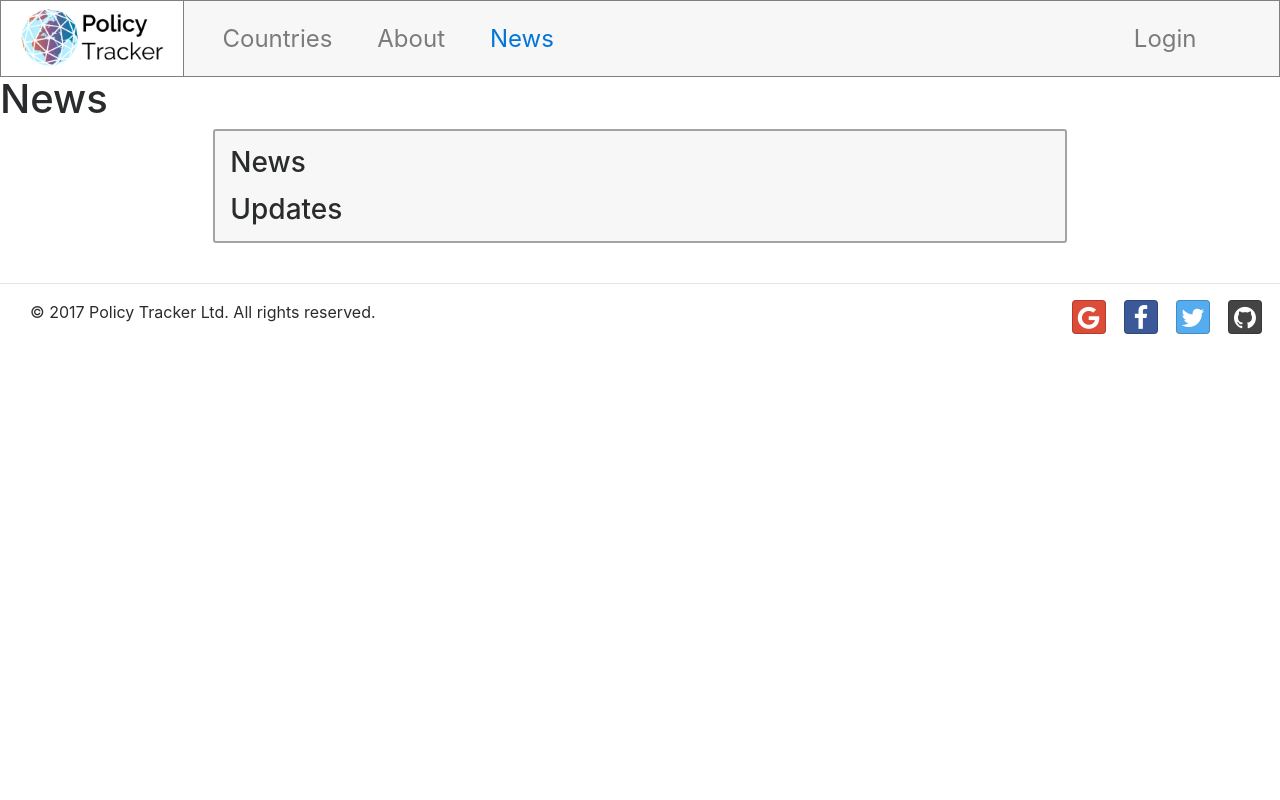
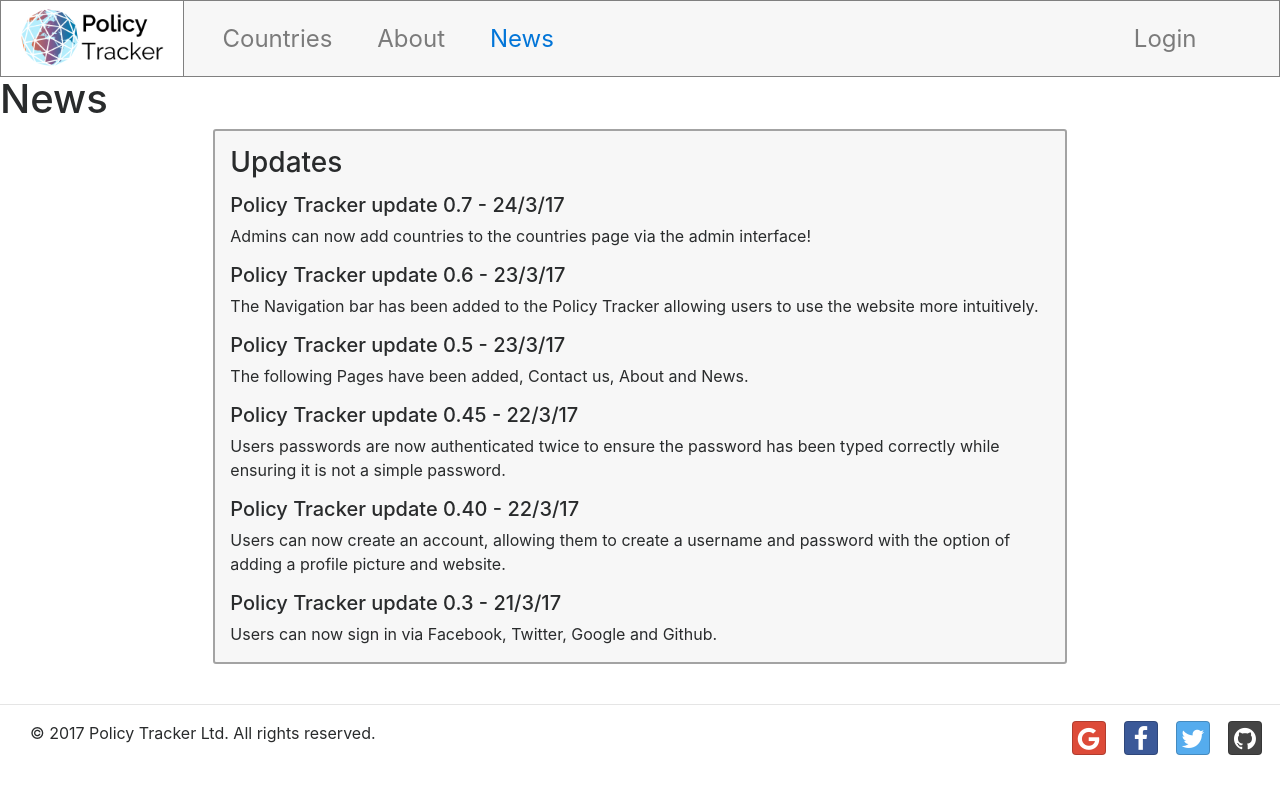
Before and after one commit to cwatson-dev/policy-tracker, a Django app: page /news/ in a window 1280 px wide. Run offline with Django 3.2, Linux system fonts and the light colour scheme; some libraries are stand-ins or nearby versions.

Commit message:
updated news and added contact us to bottom of homepage text

```diff
--- a/templates/policy_tracker/home.html
+++ b/templates/policy_tracker/home.html
@@ -95,7 +95,7 @@
 					<div class="col-md-10 offset-md-1 text-center description">
 						<h4>Welcome to Policy Tracker! Our aim is to provide users with an environment where they can add, update and follow the policies and promises of governing bodies from around the world.</h4>
 						<br/>
-						<h4>Users are also able to add new Countries; if they find that the website isn't yet covering enough governments. For more info and a detailed <a href="{% url 'faq' %}">FAQs</a> section, check out both the <a href="{% url 'about' %}">About</a> page and <a href="{% url 'news' %}">News</a> page.</h4>
+						<h4>Users are also able to add new Countries; if they find that the website isn't yet covering enough governments. For more info and a detailed <a href="{% url 'faq' %}">FAQs</a> section, check out both the <a href="{% url 'about' %}">About</a> page and <a href="{% url 'news' %}">News</a> page. If you need to contact us, our details are on the <a href="{% url 'contactus' %}">Contact Us</a> page.</h4>
 					</div>
 				</div>
 			</div>
--- a/templates/policy_tracker/news.html
+++ b/templates/policy_tracker/news.html
@@ -11,10 +11,31 @@
 
 <div class="offset-md-2 col-md-8 login-box">
     <p>
-      <h3>News</h3>
+      <h3>Updates</h3>
+      <p>
+      <h5>Policy Tracker update 0.7 - 24/3/17</h5>
+      Admins can now add countries to the countries page via the admin interface!
     </p>
     <p>
-      <h3>Updates</h3>
+      <h5>Policy Tracker update 0.6 - 23/3/17</h5>
+      The Navigation bar has been added to the Policy Tracker allowing users to use the website more intuitively.
+    </p>
+    <p>
+      <h5>Policy Tracker update 0.5 - 23/3/17</h5>
+      The following Pages have been added, Contact us, About and News.
+    </p>
+    <p>
+      <h5>Policy Tracker update 0.45 - 22/3/17</h5>
+      Users passwords are now authenticated twice to ensure the password has been typed correctly while ensuring it is not a simple password.
+    </p>
+    <p>
+      <h5>Policy Tracker update 0.40 - 22/3/17</h5>
+      Users can now create an account, allowing them to create a username and password with the option of adding a profile picture and website.
+    </p>
+    <p>
+      <h5>Policy Tracker update 0.3 - 21/3/17</h5>
+      Users can now sign in via Facebook, Twitter, Google and Github.
+    </p>
     </p>
 </div>
 
```
